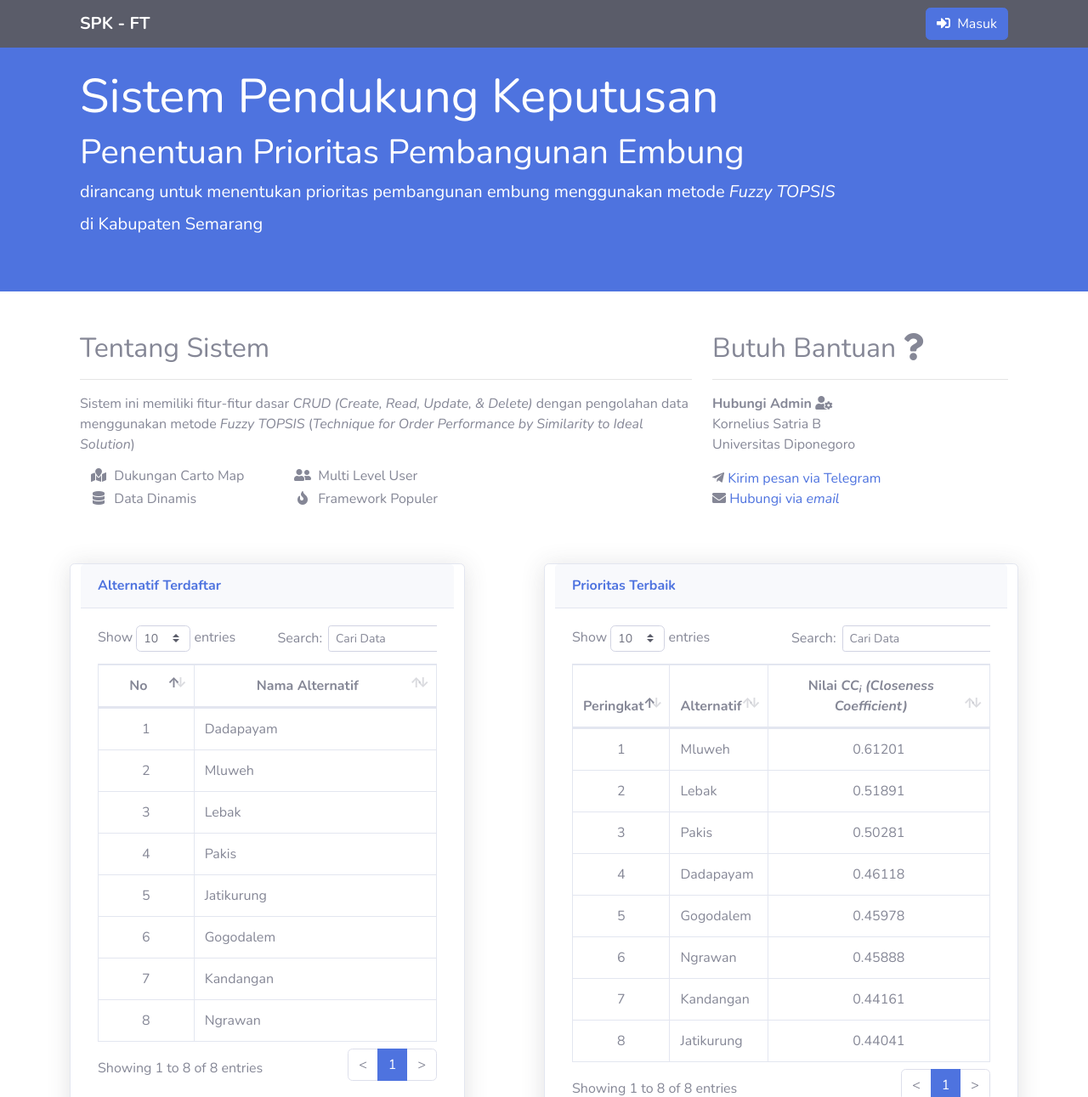
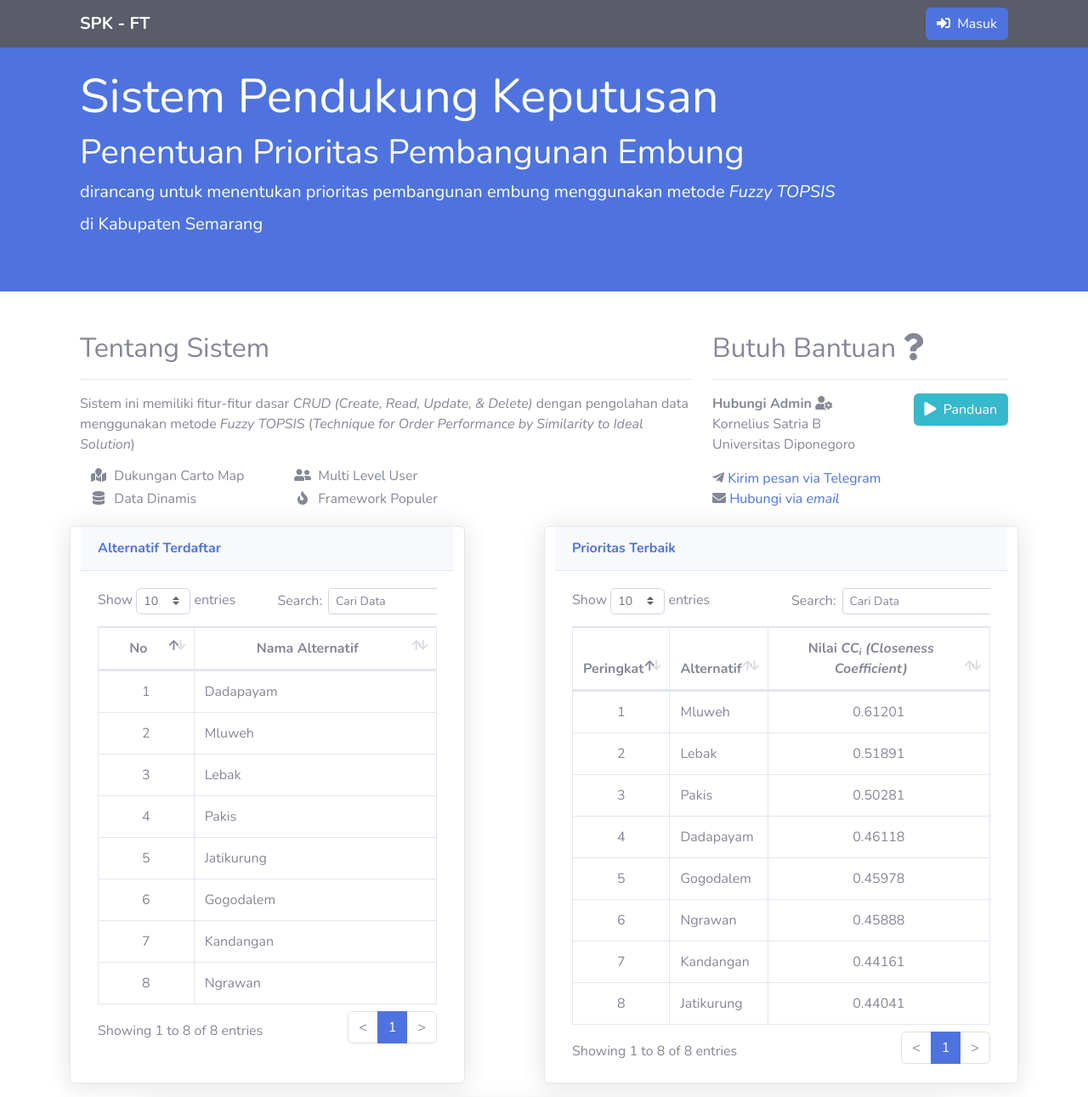
Before and after one commit to korneliussb/tugas-akhir-spk-fuzzy-topsis-dss, a CodeIgniter app: page /spkfu/ in a window 1280 px wide. Shown: the top 1291 px of the page at 85% size. Run offline with CodeIgniter, Linux system fonts and the light colour scheme; data comes from the database, SQL or seed files in the repository.

Commit message:
welcome, alternatif, topbar

```diff
--- a/application/views/admin/alternatif.php
+++ b/application/views/admin/alternatif.php
@@ -10,7 +10,8 @@
             DataTables documentation</a>.</p> -->
 
     <!-- DataTales Example -->
-    <div class="card shadow mb-4 col-lg-10">
+    <div class="card shadow mb-4 col-lg-12">
+        <!-- col-lg-10 -->
         <div class="card-header py-2">
             <!-- <h6 href="#" class="btn btn-primary m-0 font-weight-bold text-light">Tambah Pengguna</h6> -->
             <a href="<?= base_url('alternatif/tambahAlternatif'); ?>" class="btn btn-primary btn-icon-split">
--- a/application/views/templates/topbar.php
+++ b/application/views/templates/topbar.php
@@ -11,6 +11,10 @@
                 <i class="fa fa-bars"></i>
             </button>
             <!-- <h1 class="h3 mt-1 mb-1 ml-2 text-gray-800"><?= $title; ?></h1> -->
+            &nbsp;&nbsp;
+            <a href="https://youtube.com" target="_blank" class="btn btn-info btn-lg-active" role="button" aria-pressed="true">
+                <i class="fas fa-play"></i>&nbsp; Panduan
+            </a>
 
             <!-- Topbar Navbar -->
             <ul class="navbar-nav ml-auto">
--- a/application/views/welcome_message.php
+++ b/application/views/welcome_message.php
@@ -40,9 +40,15 @@ defined('BASEPATH') or exit('No direct script access allowed');
 				<span class="navbar-toggler-icon"></span>
 			</button> -->
 
+
+			<!-- <a href="<?= base_url('auth'); ?>" class="btn btn-info btn-lg-active" role="button" aria-pressed="true">
+				<i class="fas fa-play"></i>&nbsp; Panduan
+			</a> -->
+
 			<a href="<?= base_url('auth'); ?>" class="btn btn-primary btn-lg-active" role="button" aria-pressed="true">
 				<i class="fas fa-sign-in-alt"></i>&nbsp; Masuk
 			</a>
+
 
 			<!-- <div class="collapse navbar-collapse" id="navbarResponsive">
 				<ul class="navbar-nav ml-auto">
@@ -54,10 +60,13 @@ defined('BASEPATH') or exit('No direct script access allowed');
 						<a class="nav-link text-light" href="#">Data Kriteria</a>
 					</li>
 					<li class="nav-item">
-						<a class="nav-link text-light" href="#">Peringkat</a>
+						<a class="btn btn-info btn-lg-active" href="<?= base_url('auth'); ?>">
+							<i class="fas fa-play"></i>&nbsp; Panduan
+						</a>
+					<li><a href="">&nbsp;</a></li>
 					</li>
 					<li class="nav-item active">
-						<a href="<?= base_url('auth'); ?>" class="btn btn-primary btn-lg- active" role="button" aria-pressed="true">
+						<a href="<?= base_url('auth'); ?>" class="btn btn-primary btn-lg-active" role="button" aria-pressed="true">
 							<i class="fas fa-sign-in-alt"></i>&nbsp; Masuk
 						</a>
 						<a class="nav-link " href="#">Masuk
@@ -110,11 +119,19 @@ defined('BASEPATH') or exit('No direct script access allowed');
 				</div>
 				<!-- <a class="btn btn-primary btn-lg" href="#">Call to Action &raquo;</a> -->
 			</div>
-			<div class="col-md-4 mb-5">
+			<div class="col-md-4 mb-1">
 				<h2>Butuh Bantuan <a class="fas fa-question"></a> </h2>
 				<hr>
+				<!-- <a href="<?= base_url('auth'); ?>" class="btn btn-info btn-lg-active" role="button" aria-pressed="true">
+					<i class="fas fa-play"></i>&nbsp; Panduan
+				</a> -->
+				<div class="">
+					<a href="https://youtube.com" target="_blank" class="btn btn-info btn-lg-active fa-pull-right" role="button" aria-pressed="true">
+						<i class="fas fa-play"></i>&nbsp; Panduan
+					</a>
+				</div>
 				<address>
-					<a href=""></a>
+					<!-- <a href=""></a> -->
 					<strong>Hubungi Admin <a class="fas fa-user-cog"></a></strong>
 					<br>Kornelius Satria B
 					<br>Universitas Diponegoro
```
